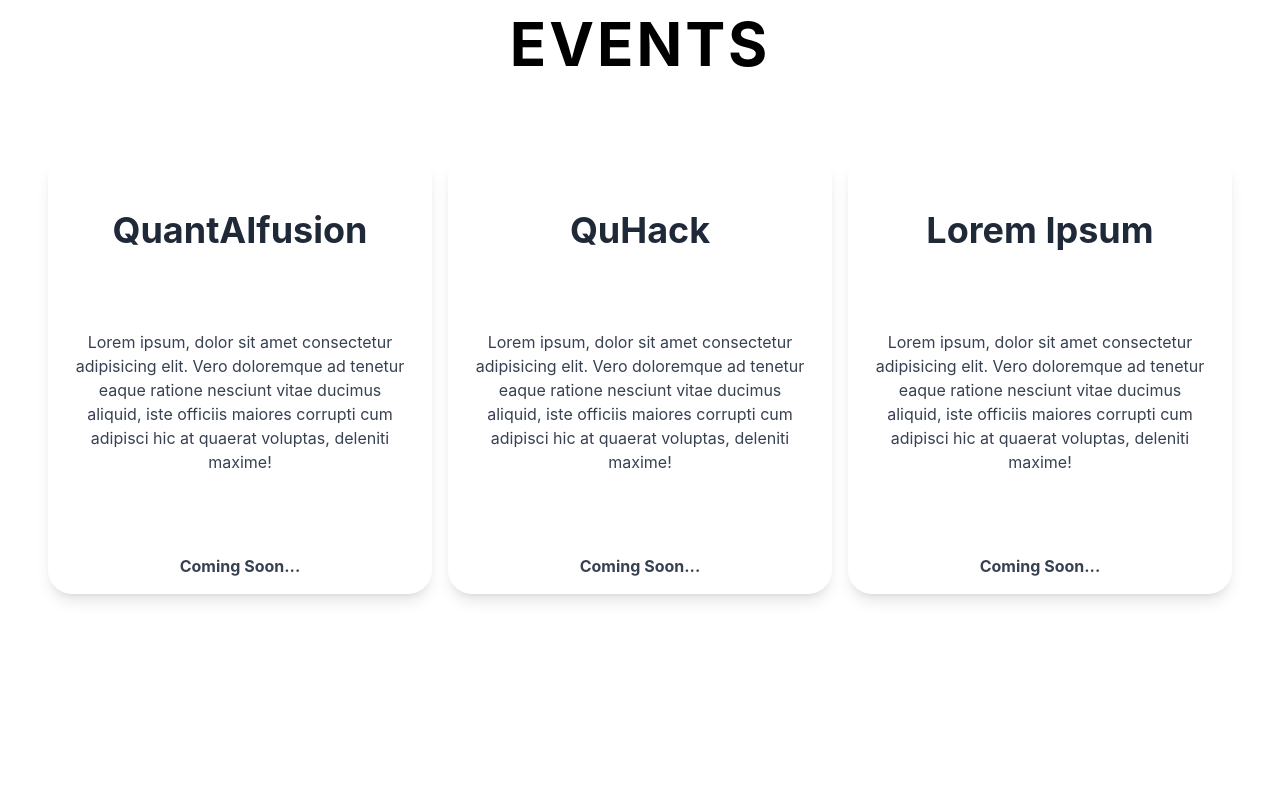
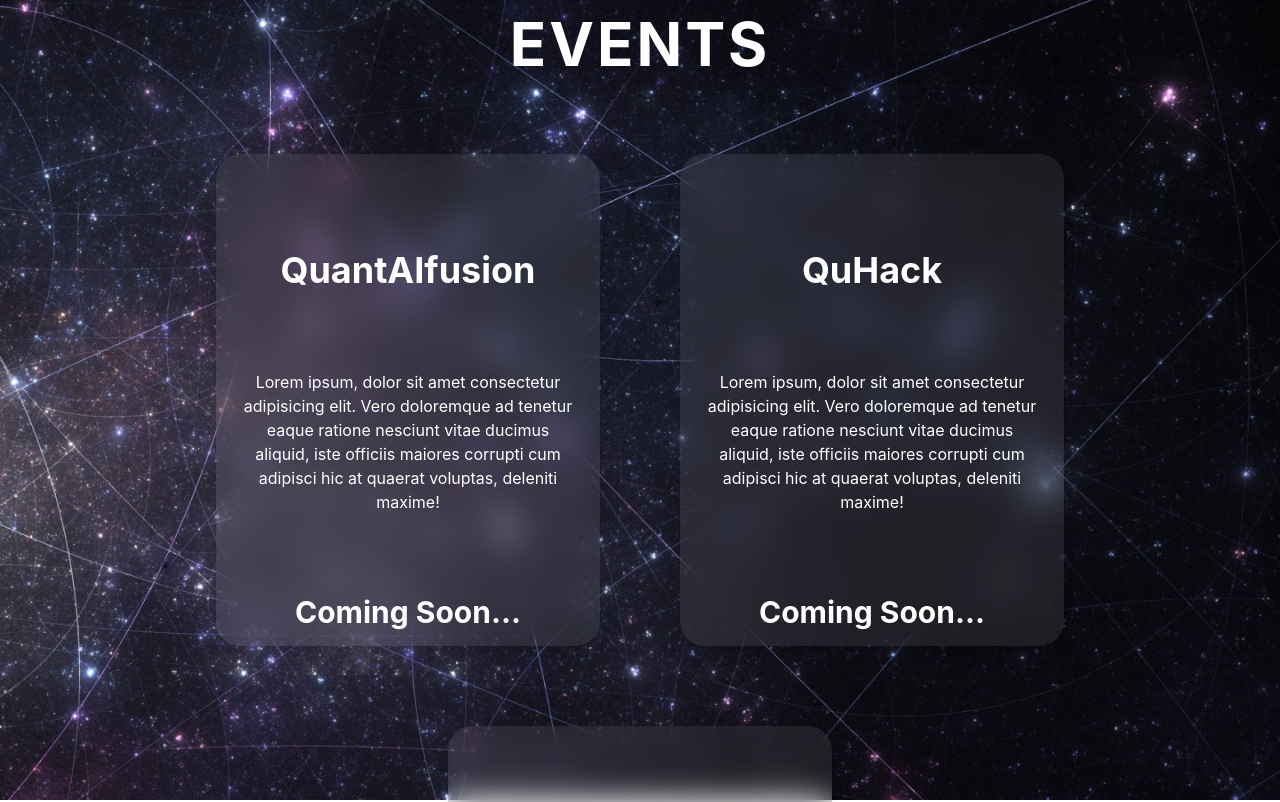
Before and after one commit to quantumsrm-web/sqccwebsite, a React (Create React App) app: page / in a window 1280 px wide. Shown: the top 802 px of the page. Built offline with nearby package versions, Linux system fonts and the light colour scheme.

Commit message:
Events page

```diff
--- a/src/App.jsx
+++ b/src/App.jsx
@@ -1,10 +1,12 @@
-import React from "react";
+import React from 'react';
 import Events from './Pages/Events/Events';
 
 function App() {
-  return <div>
-    <Events/>
-  </div>;
+  return (
+    <div className='bg-hero-bg md:h-screen bg-cover bg-center font-Barlow pb-2'>
+      <Events/>
+    </div>
+  )
 }
 
 export default App;
--- a/src/Pages/Events/Events.jsx
+++ b/src/Pages/Events/Events.jsx
@@ -1,48 +1,41 @@
 import React from 'react';
-import logo from "../../../src/Pages/Events/fractal-1654672 1.jpg";
 
 function Events() {
     return (
-    <div class="w-full h-full" src={logo}>
-        <h1 class='text-center font-bold text-6xl pt-3.5 tracking-wider'>EVENTS</h1>
-        <div class="flex flex-wrap justify-center gap-4 mt-20">
+    <div>
+        <h1 class='text-center font-bold text-white text-6xl pt-3.5 tracking-wider'>EVENTS</h1>
+        <div class="flex flex-wrap justify-center gap-20 mt-20">
             <div class="max-w-sm rounded-3xl overflow-hidden shadow-lg">
-                <div class="relative">
-                    <div class="absolute top-0 left-0 right-0 bottom-0 bg-gray-400 opacity-25 blur-sm"></div>
-                </div>
-                <div class="px-6 py-4">
-                    <div class="font-bold text-4xl mb-2 text-gray-800 text-center mt-10">QuantAIfusion</div>
-                            <p class="text-gray-700 text-base text-center mt-20">
+                <div class="px-6 py-4 bg-[#ffffff14] backdrop-blur-lg">
+                    <div class="font-bold text-4xl mb-2 text-white text-center mt-20">QuantAIfusion</div>
+                            <p class="text-white text-base text-center mt-20">
                                 Lorem ipsum, dolor sit amet consectetur adipisicing elit. Vero doloremque ad tenetur eaque ratione nesciunt vitae ducimus aliquid, iste officiis maiores corrupti cum adipisci hic at quaerat voluptas, deleniti maxime!
                             </p>
-                            <p class="text-gray-700 text-base text-center text-3xl font-bold mt-20">
+                            <p class=" text-white text-3xl text-center font-bold mt-20">
                                 Coming Soon...
                             </p>
                 </div>
             </div>
 
             <div class="max-w-sm rounded-3xl overflow-hidden shadow-lg">
-                <div class="relative">
-                    <div class="absolute top-0 bottom-0 left-0 right-0 bg-gray-400 opacity-25 blur-sm"></div>
-                </div>
-                <div class="px-6 py-4">
-                    <div class="font-bold text-4xl mb-2 text-gray-800 text-center mt-10">QuHack</div>
-                            <p class="text-gray-700 text-base text-center mt-20">
+                <div class="px-6 py-4 bg-[#ffffff14] backdrop-blur-lg">
+                    <div class="font-bold text-4xl mb-2 text-white text-center mt-20">QuHack</div>
+                            <p class="text-white text-base text-center mt-20">
                                 Lorem ipsum, dolor sit amet consectetur adipisicing elit. Vero doloremque ad tenetur eaque ratione nesciunt vitae ducimus aliquid, iste officiis maiores corrupti cum adipisci hic at quaerat voluptas, deleniti maxime!
                             </p>
-                            <p class="text-gray-700 text-base text-center text-3xl font-bold mt-20">
+                            <p class="text-white  text-center text-3xl font-bold mt-20">
                                 Coming Soon...
                             </p>
                 </div>
             </div>
 
             <div class="max-w-sm rounded-3xl overflow-hidden shadow-lg">
-                <div class="px-6 py-4">
-                    <div class="font-bold text-4xl mb-2 text-gray-800 text-center mt-10">Lorem Ipsum</div>
-                        <p class="text-gray-700 text-base text-center mt-20">
+                <div class="px-6 py-4  bg-[#ffffff14] backdrop-blur-lg">
+                    <div class="font-bold text-4xl mb-2 text-white text-center mt-20">Lorem Ipsum</div>
+                        <p class="text-white text-base text-center mt-20">
                             Lorem ipsum, dolor sit amet consectetur adipisicing elit. Vero doloremque ad tenetur eaque ratione nesciunt vitae ducimus aliquid, iste officiis maiores corrupti cum adipisci hic at quaerat voluptas, deleniti maxime!
                         </p>
-                        <p class="text-gray-700 text-base text-center text-3xl font-bold mt-20">
+                        <p class="text-white  text-center text-3xl font-bold mt-20">
                                 Coming Soon...
                         </p>
                 </div>
--- a/tailwind.config.js
+++ b/tailwind.config.js
@@ -1,8 +1,14 @@
 /** @type {import('tailwindcss').Config} */
 module.exports = {
-  content: ["./src/**/*.{js,jsx,ts,tsx}"],
+  content: [
+    "./src/**/*.{js,jsx,ts,tsx}",
+  ],
   theme: {
-    extend: {},
+    extend: {
+      backgroundImage: {
+        'hero-bg': "url('/src/Pages/Events/Images/fractal-1654672 1 (2).png')"
+      }
+    },
   },
   plugins: [],
 };
```
Also changed, not shown: src/Pages/Events/Images/fractal-1654672 1 (2).png (added), src/Pages/Events/fractal-1654672 1.jpg (deleted).
